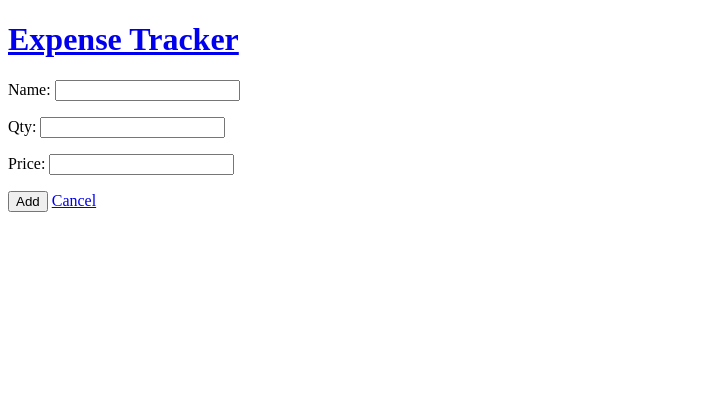
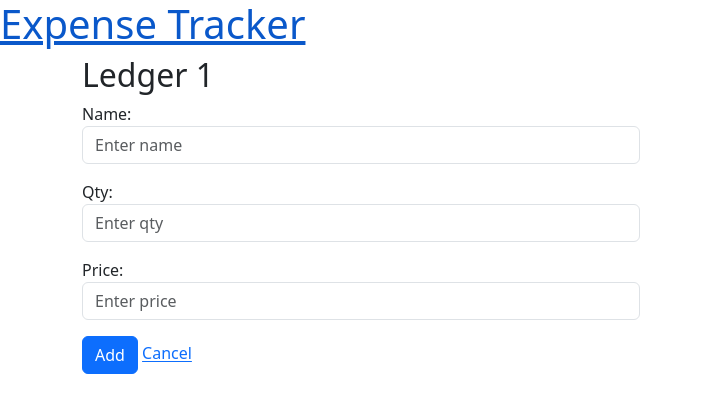
Before and after one commit to beelders-dev/personal-finance, a Django app: page /expenses/ledgers/2/items/add in a window 1280 px wide. Shown: the top 413 px of the page, without its empty margins (0-703 px from the left). Run offline with Django 5.2, Linux system fonts and the light colour scheme; data comes from the database, SQL or seed files in the repository.

Commit message:
refactor forms. add bootstrap styling

```diff
--- /dev/null
+++ b/expenses/forms.py
@@ -0,0 +1,15 @@
+from django import forms
+from .models import ExpenseItem
+
+
+class ExpenseItemForm(forms.ModelForm):
+    class Meta:
+        model = ExpenseItem
+        fields = ["name", "qty", "price"]
+
+    def __init__(self, *args, **kwargs):
+        super().__init__(*args, **kwargs)
+
+        for field in self.fields.values():
+            field.widget.attrs["class"] = "form-control"
+            field.widget.attrs.setdefault("placeholder", f"Enter {field.label.lower()}")
--- a/expenses/templates/expenses/base.html
+++ b/expenses/templates/expenses/base.html
@@ -3,12 +3,14 @@
   <head>
     <meta charset="UTF-8" />
     <meta name="viewport" content="width=device-width, initial-scale=1.0" />
+    <link rel="stylesheet" href="https://cdn.jsdelivr.net/npm/bootstrap@5.3.8/dist/css/bootstrap.min.css" crossorigin="anonymous">
     <title>Document</title>
   </head>
   <body>
     <header>
       <h1><a href="{% url 'expenses:ledgers' %}">Expense Tracker</a></h1>
     </header>
-    <main>{% block content %} {% endblock %}</main>
+    <main class="container ">{% block content %} {% endblock %}</main>
+    <script src="https://cdn.jsdelivr.net/npm/bootstrap@5.3.8/dist/js/bootstrap.bundle.min.js" crossorigin="anonymous"></script>
   </body>
 </html>
--- a/expenses/templates/expenses/expenseitem_form.html
+++ b/expenses/templates/expenses/expenseitem_form.html
@@ -1,7 +1,8 @@
 {% extends 'expenses/base.html' %} {% block content %}
-<form action="" method="post">
+{% include 'expenses/partials/ledger_title.html' %}
+<form action="" method="post" class="w-50">
   {% csrf_token %} {{ form.as_p }}
-  <input type="submit" value="Add" />
+  <input type="submit" value="Add" class="btn btn-primary"/>
 
   {% include 'expenses/partials/cancel.html' %}
 </form>
--- a/expenses/templates/expenses/expenseitem_table.html
+++ b/expenses/templates/expenses/expenseitem_table.html
@@ -1,5 +1,5 @@
 {% block content %}
-<table>
+<table class="table">
   <thead>
     <tr>
       <th>Date created</th>
--- a/expenses/templates/expenses/ledger_detail.html
+++ b/expenses/templates/expenses/ledger_detail.html
@@ -1,5 +1,5 @@
 {% extends 'expenses/base.html' %} {% block content %}
-<h1>Name: {{ ledger.name }}</h1>
+{% include 'expenses/partials/ledger_title.html' %}
 
 <a href="{% url 'expenses:add_item' ledger.id %}">+ Add item</a>
 
--- /dev/null
+++ b/expenses/templates/expenses/partials/ledger_title.html
@@ -0,0 +1 @@
+<h2>{{ ledger.name }}</h2>
--- a/expenses/views.py
+++ b/expenses/views.py
@@ -9,6 +9,7 @@ from django.urls import reverse_lazy
 from django.shortcuts import get_object_or_404
 
 from .models import ExpenseItem, Ledger
+from .forms import ExpenseItemForm
 
 # Create your views here.
 
@@ -47,7 +48,7 @@ class ExpenseHomeView(ListView):
 
 class ExpenseCreateView(CreateView):
     model = ExpenseItem
-    fields = ["name", "qty", "price"]
+    form_class = ExpenseItemForm
 
     def form_valid(self, form):
         ledger = get_object_or_404(Ledger, id=self.kwargs["ledger_id"])
@@ -68,7 +69,7 @@ class ExpenseCreateView(CreateView):
 
 class ExpenseUpdateView(UpdateView):
     model = ExpenseItem
-    fields = ["name", "qty", "price"]
+    form_class = ExpenseItemForm
 
     pk_url_kwarg = "pk"
 
```
